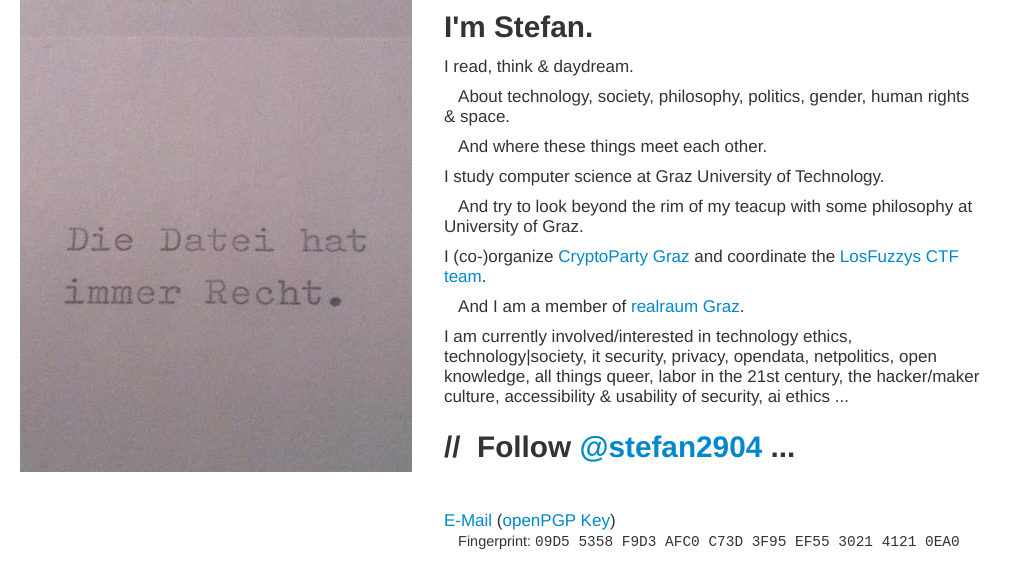
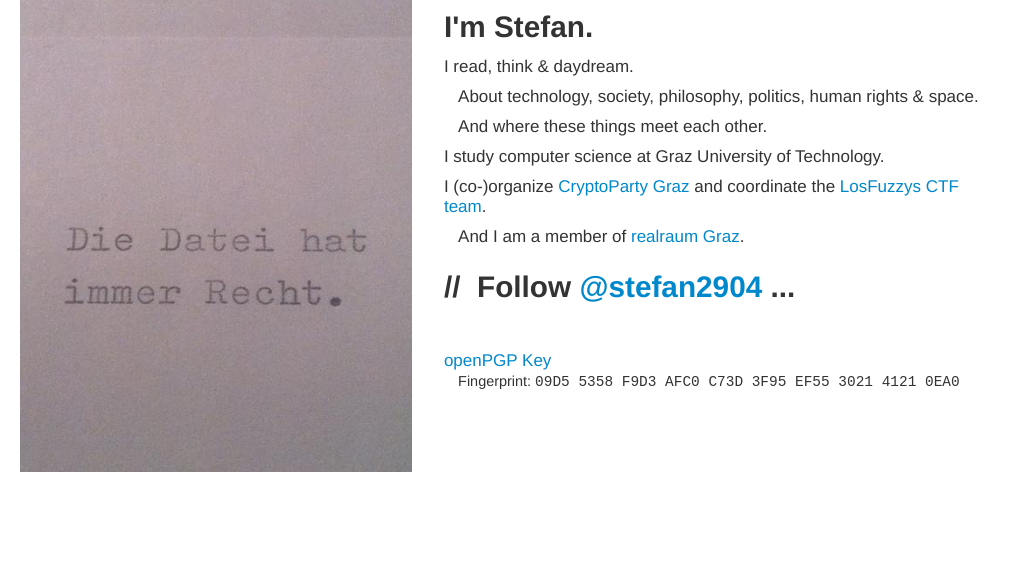
Before and after one commit to stefan2904/stefan.2904.cc, a plain HTML site: page index.html in a window 1280 px wide. Shown: the part 70-658 px from the top of the page, without its empty margins (0-1022 px from the left). Drawn offline with Linux system fonts and the light colour scheme.

Commit message:
update text, remove google stuff

```diff
--- a/index.html
+++ b/index.html
@@ -41,15 +41,15 @@
           <div class="span8">
             <p>I read, think &amp; daydream.</p>
 
-            <p>&nbsp;&nbsp;&nbsp;About technology, society, philosophy, politics, gender, human
+            <p>&nbsp;&nbsp;&nbsp;About technology, society, philosophy, politics, human
             rights &amp; space.</p>
 
             <p>&nbsp;&nbsp;&nbsp;And where these things meet each other.</p>
 
             <p>I study computer science at Graz University of Technology.</p>
 
-            <p>&nbsp;&nbsp;&nbsp;And try to look beyond the rim of my teacup with some philosophy
-            at University of Graz.</p>
+            <!-- <p>&nbsp;&nbsp;&nbsp;And try to look beyond the rim of my teacup with some philosophy
+            at University of Graz.</p> -->
 
             <p>I (co-)organize <a href="https://cryptoparty.at/graz">CryptoParty Graz</a> and
             coordinate the <a href="https://losfuzzys.github.io/">LosFuzzys CTF team</a>.</p>
@@ -57,10 +57,10 @@
             <p>&nbsp;&nbsp;&nbsp;And I am a member of <a href=
             "http://realraum.at/wiki/doku.php?id=stefan:stefan">realraum Graz</a>.</p>
 
-            <p>I am currently involved/interested in technology ethics, technology|society, it
+            <!-- <p>I am currently involved/interested in technology ethics, technology|society, it
             security, privacy, opendata, netpolitics, open knowledge, all things queer, labor in
             the 21st century, the hacker/maker culture, accessibility &amp; usability of security,
-            ai ethics ...</p>
+            ai ethics ...</p> -->
 
             <p>
               <!--<p>&nbsp;&nbsp;&nbsp;And writing <a href="http://jpg.2904.cc/">my bachelor's thesis about implementing openPGP in Java.</a></p>-->
@@ -78,18 +78,9 @@
 
         <div class="row-fluid" style="margin-top:2em;"> <!-- fingerprints -->
           <div class="span8">
-            <a href="http://www.google.com/recaptcha/mailhide/d?k=01LO9fKdgVnTHRB3Qj1OccFA==&amp;c=QxUgrzj6hX2TeEMdnwo4cg==" onclick="window.open('http://www.google.com/recaptcha/mailhide/d?k\x3d01LO9fKdgVnTHRB3Qj1OccFA\x3d\x3d\x26c\x3dQxUgrzj6hX2TeEMdnwo4cg\x3d\x3d', '', 'toolbar=0,scrollbars=0,location=0,statusbar=0,menubar=0,resizable=0,width=500,height=300'); return false;" title="Reveal this e-mail address">E-Mail</a>
-            (<a href="http://stefan.2904.cc/stefan.asc">openPGP Key</a>)<br>
+            <a href="http://stefan.2904.cc/stefan.asc">openPGP Key</a><br>
             &nbsp;&nbsp;&nbsp;<small>Fingerprint: <code>09D5 5358 F9D3 AFC0 C73D 3F95 EF55 3021
             4121 0EA0</code></small>
-
-            <!--
-                <br>
-                <a href="http://www.google.com/recaptcha/mailhide/d?k=01gFJGM2w9h0TqQ9yWVHpIcQ==&amp;c=PpqYcWZ8idSdNHYL2KRwo2uv-PMmp_kpW8tTpDsfp4o=" onclick="window.open('http://www.google.com/recaptcha/mailhide/d?k\07501gFJGM2w9h0TqQ9yWVHpIcQ\75\75\46c\75PpqYcWZ8idSdNHYL2KRwo2uv-PMmp_kpW8tTpDsfp4o\075', '', 'toolbar=0,scrollbars=0,location=0,statusbar=0,menubar=0,resizable=0,width=500,height=300'); return false;" title="Reveal this jabber address">Jabber</a>
-                <br/>
-
-                &nbsp;&nbsp;&nbsp;<small>Fingerprint: <code>6C93 288C 5CDB DACD DDA5 B73C 8AEF 6456 E25C 25FD</code></small>
-                -->
 
              <!--
                 <a href="http://doodle.com/stefan2904">MeetMe</a>
```
